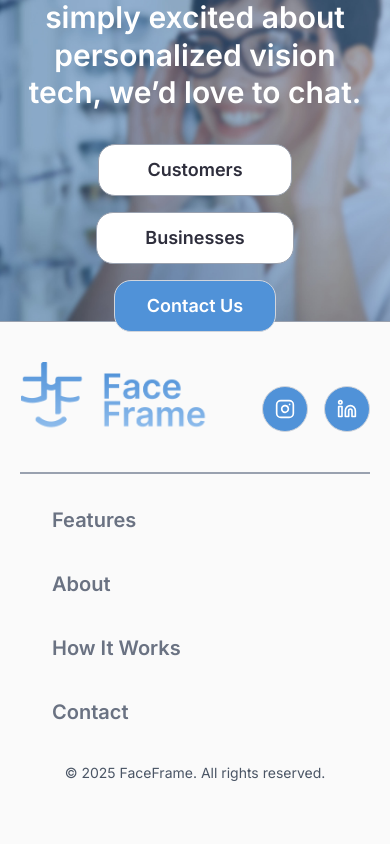
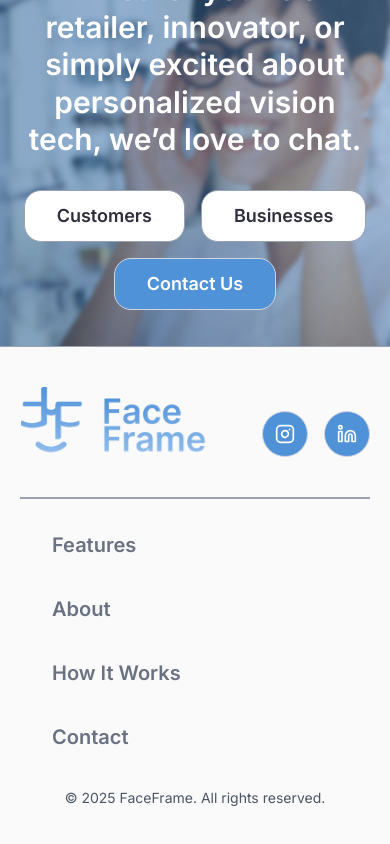
Before and after one commit to austeyyy/faceframe-website, a Next.js app: page / in a window 390 px wide. Shown: the part 6419-7263 px from the top of the page. Before the commit the page ends 7242 px from the top, so only its background shows below. Built offline with nearby package versions, Linux system fonts and the light colour scheme.

Commit message:
contact button size fixed

```diff
--- a/src/sections/Contact.jsx
+++ b/src/sections/Contact.jsx
@@ -2,7 +2,7 @@
 
 const Contact = () => {
   return (
-    <section id="contact-section" className="bg-[url('/images/image2.jpg')] bg-cover bg-center bg-no-repeat h-[425px] lg:h-[625px] scroll-mt-8">
+    <section id="contact-section" className="bg-[url('/images/image2.jpg')] bg-cover bg-center bg-no-repeat h-[450px] lg:h-[625px] scroll-mt-8">
         <div className="container h-full flex items-center py-24 md:py-40 ">
           <div className="text-center md:text-left align-center md:max-w-3xl">
             <h4 className="reveal font-semibold text-white text-base lg:text-lg mb-4" >LETS WORK</h4>
@@ -16,14 +16,14 @@ const Contact = () => {
 
               </a>
               <a href="https://forms.gle/PBSMDFRXbC4nV4Y96">
-                  <button className="cursor-pointer bg-white border-[1px] border-gray-400 text-lg h-[52px] md:w-auto px-12 rounded-[17px] font-semibold inline-flex items-center justify-center gap-2 hover:bg-neutral-100 hover:scale-105 transition-all duration-300">
+                  <button className="cursor-pointer bg-white border-[1px] border-gray-400 text-lg h-[52px] md:w-auto px-8 md:px-12 rounded-[17px] font-semibold inline-flex items-center justify-center gap-2 transition-all duration-300">
                       Customers
                   </button>
 
               </a>
 
               <a href="https://forms.gle/UNRR7gtojpQo4X2B8">
-                  <button className="cursor-pointer bg-white border-[1px] border-gray-400 text-lg h-[52px] md:w-auto px-12 rounded-[17px] font-semibold inline-flex items-center justify-center gap-2 hover:bg-neutral-100 hover:scale-105 transition-all duration-300">
+                  <button className="cursor-pointer bg-white border-[1px] border-gray-400 text-lg h-[52px] md:w-auto px-8 md:px-12 rounded-[17px] font-semibold inline-flex items-center justify-center gap-2 transition-all duration-300">
                       Businesses
                   </button>
 
```
